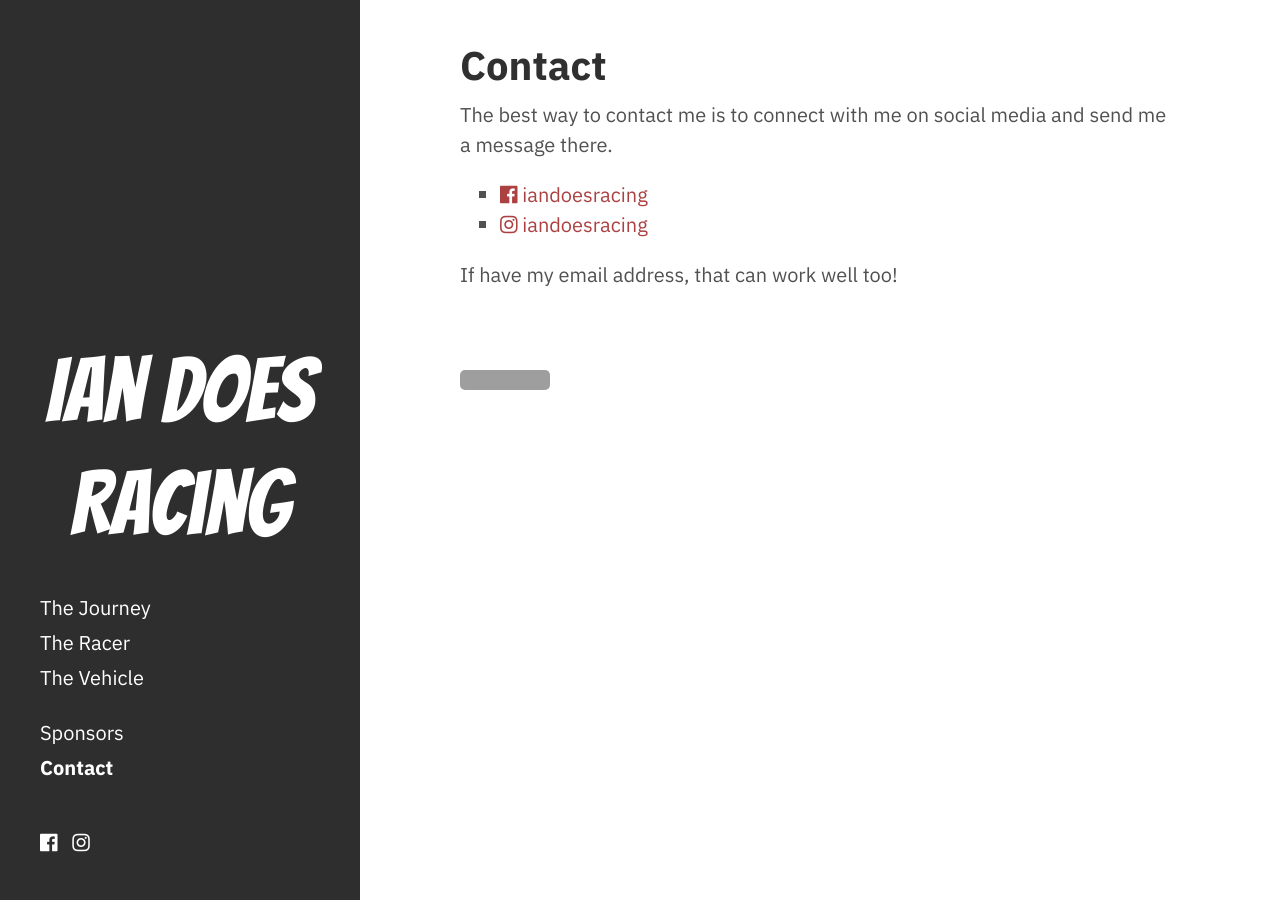
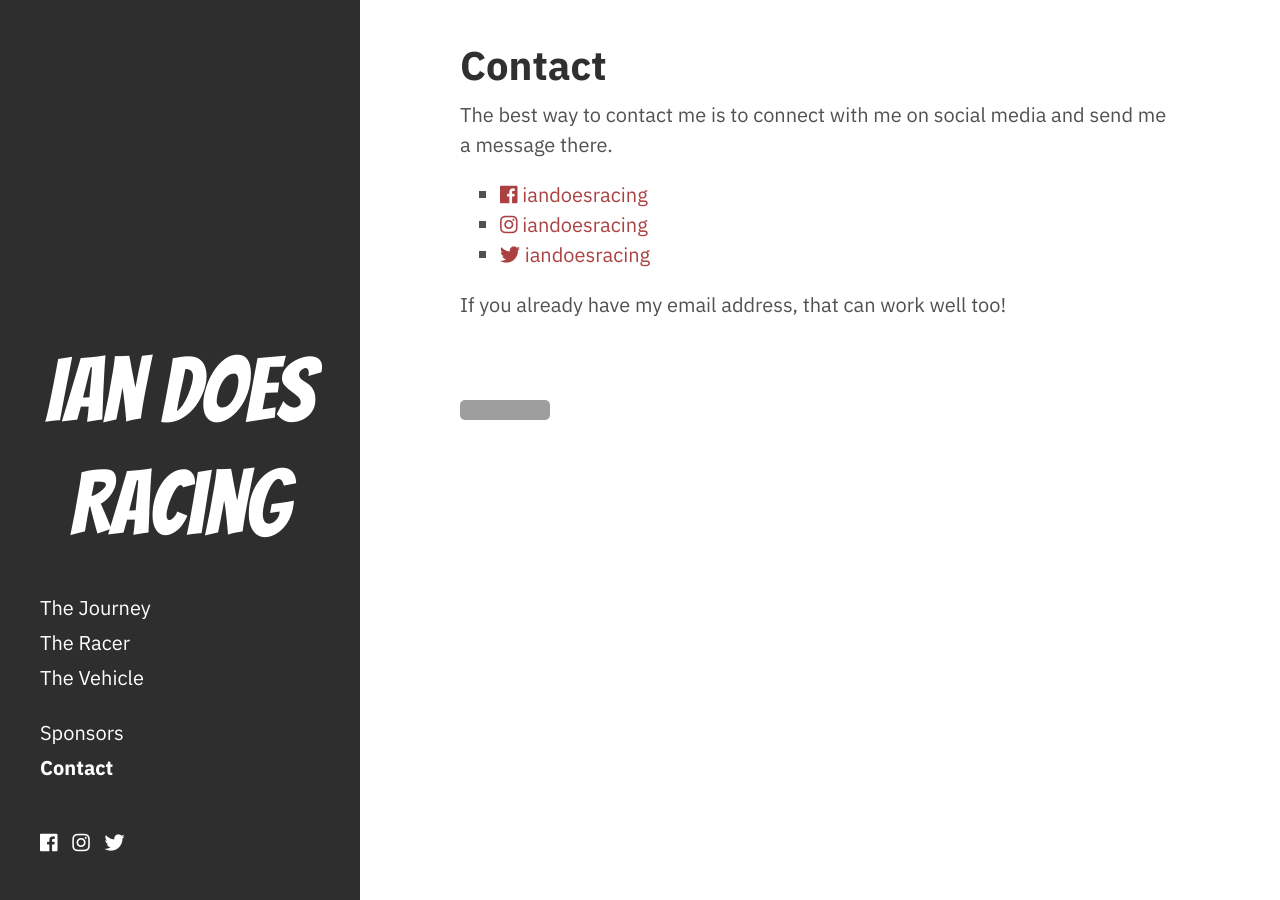
Before and after one commit to icooper/iandoesracing, a Jekyll site: the page built from contact.md, in a window 1280 px wide. Built offline with Jekyll 4.4.1, drawn with Linux system fonts in a browser that asks for light colours; nearby versions of some CDN libraries; grey boxes are pictures that could not be loaded.

Commit message:
added twitter link

```diff
--- a/_includes/sidebar.html
+++ b/_includes/sidebar.html
@@ -22,6 +22,7 @@
             <span class="sidebar-nav-item social-icons extra-space-above">
                 <a href="https://fb.me/iandoesracing" target="_blank"><i class="fab fa-facebook"></i></a>
                 <a href="https://instagram.com/iandoesracing" target="_blank"><i class="fab fa-instagram"></i></a>
+                <a href="https://twitter.com/iandoesracing" target="_blank"><i class="fab fa-twitter"></i></a>
             </span>
         </nav>
     </div>
--- a/contact.md
+++ b/contact.md
@@ -7,5 +7,6 @@ The best way to contact me is to connect with me on social media and send me a m
 
 * [<i class="fab fa-facebook"></i> iandoesracing](https://fb.me/iandoesracing)
 * [<i class="fab fa-instagram"></i> iandoesracing](https://instagram.com/iandoesracing)
+* [<i class="fab fa-twitter"></i> iandoesracing](https://twitter.com/iandoesracing)
 
-If have my email address, that can work well too!
+If you already have my email address, that can work well too!
```
